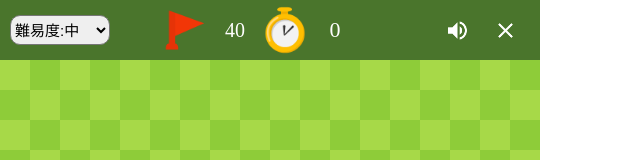
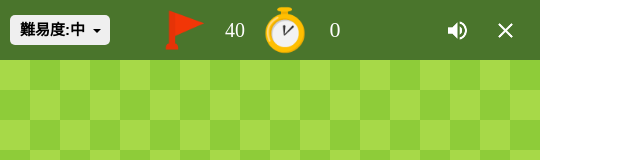
Before and after one commit to relationslab/minesweeper, a React (Create React App) app: page / in a window 1280 px wide. Shown: the top 160 px of the page, without its empty margins (0-640 px from the left). Built offline with nearby package versions, Linux system fonts and the light colour scheme.

Commit message:
update:selectタグの矢印を追加、変更

```diff
--- a/src/components/SelectLevel.tsx
+++ b/src/components/SelectLevel.tsx
@@ -3,14 +3,32 @@ import styled from "styled-components";
 import { LevelKey } from "../reducers/Board/types";
 
 const StyledSelectLevel = styled.select`
+  appearance: none;
+  outline: none;
+  border: none;
   width: 100px;
   margin: 15px 10px;
+  padding: 0 0 0 10px;
   font-size: 15px;
+  font-weight: bold;
   line-height: 30px;
-  border-radius: 10px;
+  border-radius: 5px;
   cursor: pointer;
-  :focus {
-    outline: none;
+`;
+
+const SelectArrow = styled.span`
+  position: relative;
+  ::after {
+    position: absolute;
+    content: "";
+    top: 1.8em;
+    right: 1.2em;
+    width: 0;
+    height: 0;
+    padding: 0;
+    border-left: 4px solid transparent;
+    border-right: 4px solid transparent;
+    border-top: 4px solid #000000;
   }
 `;
 
@@ -27,11 +45,13 @@ const SelectLevel: React.FC<SelectLevelProps> = ({ handleSelectLevel }) => {
   };
 
   return (
-    <StyledSelectLevel value={level} onChange={handleOnChange}>
-      <option value="easy">難易度:低</option>
-      <option value="medium">難易度:中</option>
-      <option value="hard">難易度:高</option>
-    </StyledSelectLevel>
+    <SelectArrow>
+      <StyledSelectLevel value={level} onChange={handleOnChange}>
+        <option value="easy">難易度:低</option>
+        <option value="medium">難易度:中</option>
+        <option value="hard">難易度:高</option>
+      </StyledSelectLevel>
+    </SelectArrow>
   );
 };
 
```
